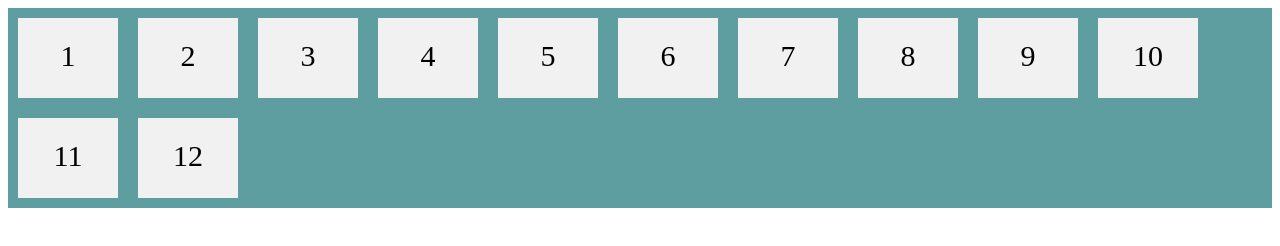
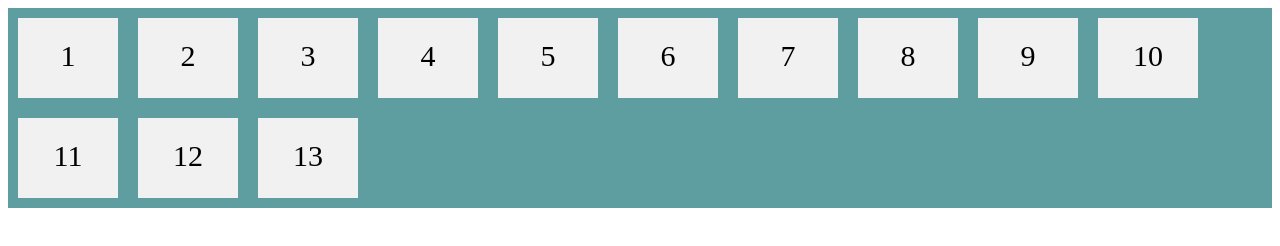
Before and after one commit to nicholasbarkote/practise, a plain HTML site: page index.html in a window 1280 px wide. Drawn offline with Linux system fonts and the light colour scheme.

Commit message:
Added an extra div 13

```diff
--- a/index.html
+++ b/index.html
@@ -22,6 +22,7 @@
         <div>10</div>
         <div>11</div>
         <div>12</div>
+        <div>13</div>
     </div>
 
 </body>
```
